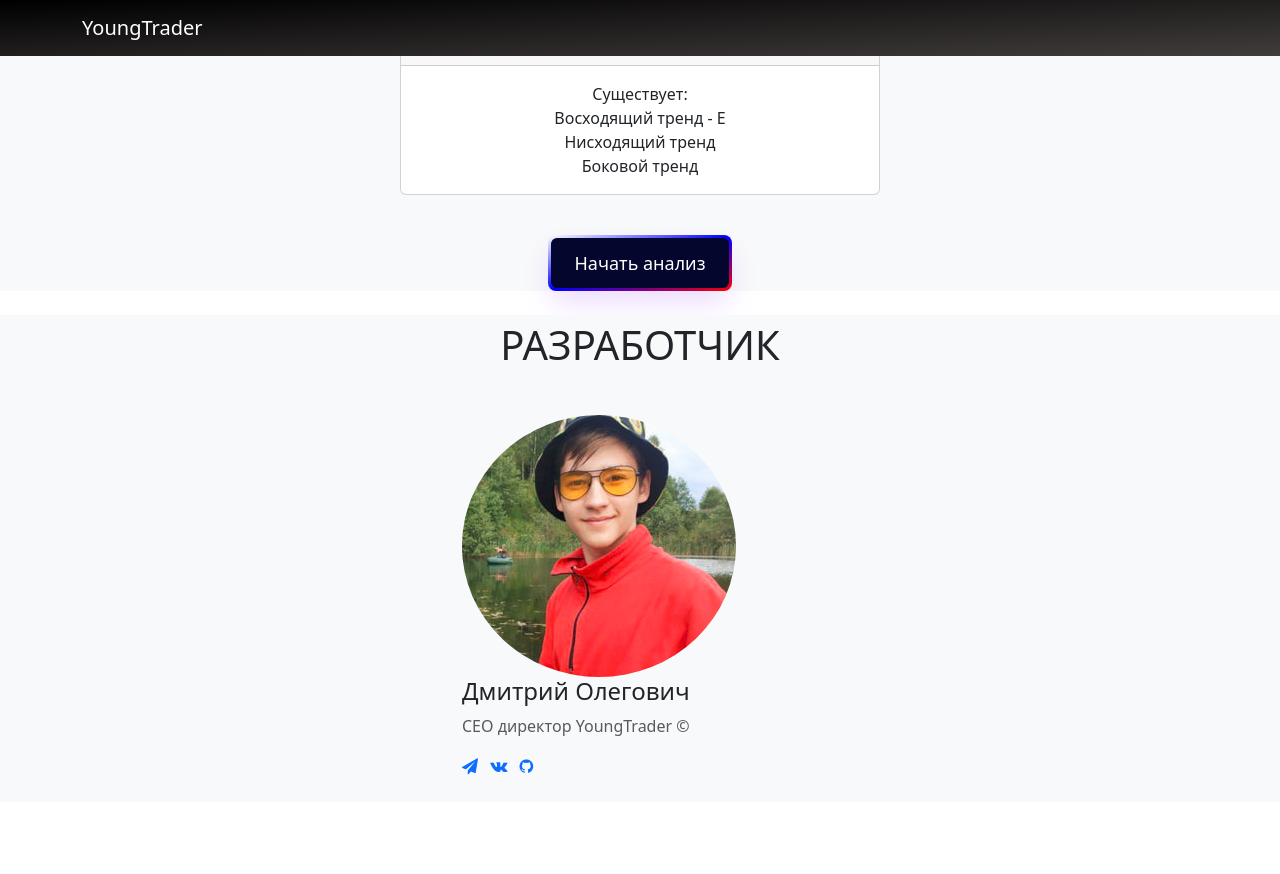
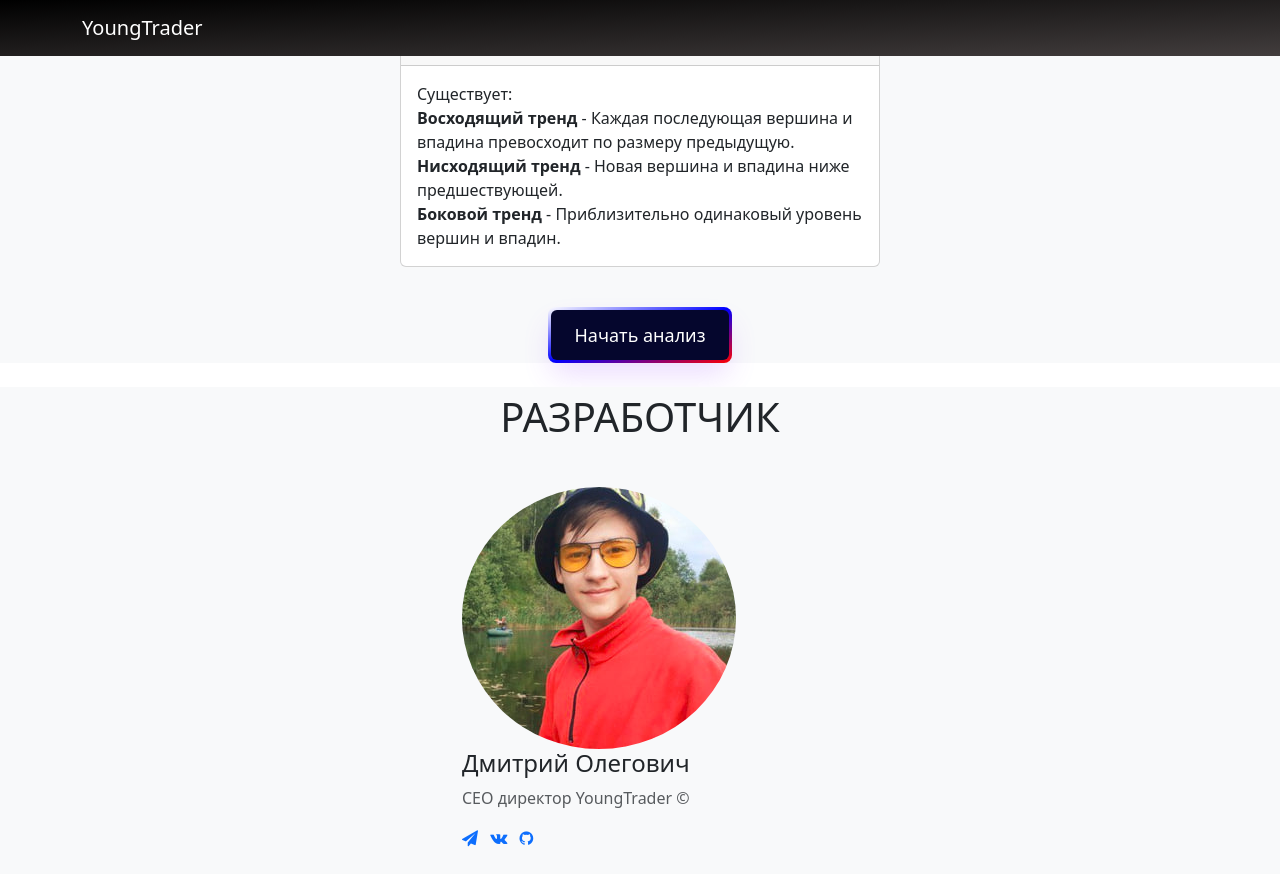
Before and after one commit to kharitonovdo/TradeBot, a Flask app: page / in a window 1280 px wide. Before the commit the page ends 775 px from the top, so only its background shows below. Run offline with Flask 3, Linux system fonts and the light colour scheme; parts of the project's set-up code (start-up, migrations or seed data) failed here and were passed over; some libraries are stand-ins or nearby versions.

Commit message:
inital commit

```diff
--- a/main.py
+++ b/main.py
@@ -14,8 +14,5 @@ def buy():
     return render_template('buy.html', result=The_smart_part.main(The_smart_part.dt_now))
 
 
-
-
-
 if __name__ == '__main__':
     app.run(port=60000, host='0.0.0.0')
--- a/templates/buy.html
+++ b/templates/buy.html
@@ -15,7 +15,7 @@
               <div class="card shadow-2-strong card-registration" style="border-radius: 15px;">
                 <center><div class="my-4">СберБанк Привелегилированная </div></center>
                  <center><div> {{ result }}</div></center>
-                <center><a style='text-decoration: none;' href="/"><button class="my-4"><span class="text">Вернуться на главную</span> </button></a></center>
+                <center><a style='text-decoration: none;' href="/"><button class="my-4"><span class="text">Вернуться на главную</span></button></a></center>
         </div>
       </section>
 </body>
--- a/templates/index.html
+++ b/templates/index.html
@@ -35,9 +35,12 @@
     <div class="container">
 
         <center><div class="card text-bg-white mb-3 border-color-black" style="max-width: 30rem; text-align: center;">
-            <div class="card-header">Важно знать</div>
+            <div class="card-header"><strong>Важно знать!!!</strong></div>
             <div class="card-body">
-              <p class="card-text">Существует: <br> Восходящий тренд - E<br> Нисходящий тренд  <br> Боковой тренд <br> </p>
+              <p class="card-text" style="text-align: left;">Существует: <br>
+                <strong>Восходящий тренд</strong> - Каждая последующая вершина и впадина превосходит по размеру предыдущую.<br>
+                <strong>Нисходящий тренд</strong> - Новая вершина и впадина ниже предшествующей.<br>
+                <strong>Боковой тренд</strong> - Приблизительно одинаковый уровень вершин и впадин.<br></p>
             </div>
           </div></center>
 
```
Also changed, not shown: The_smart_part.py (+7 -5 lines).
